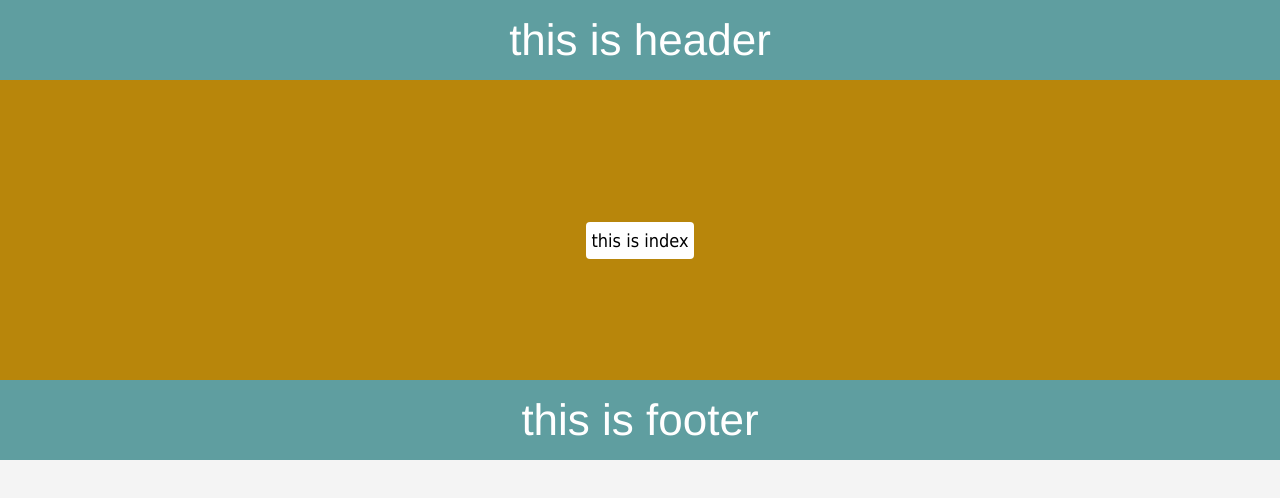
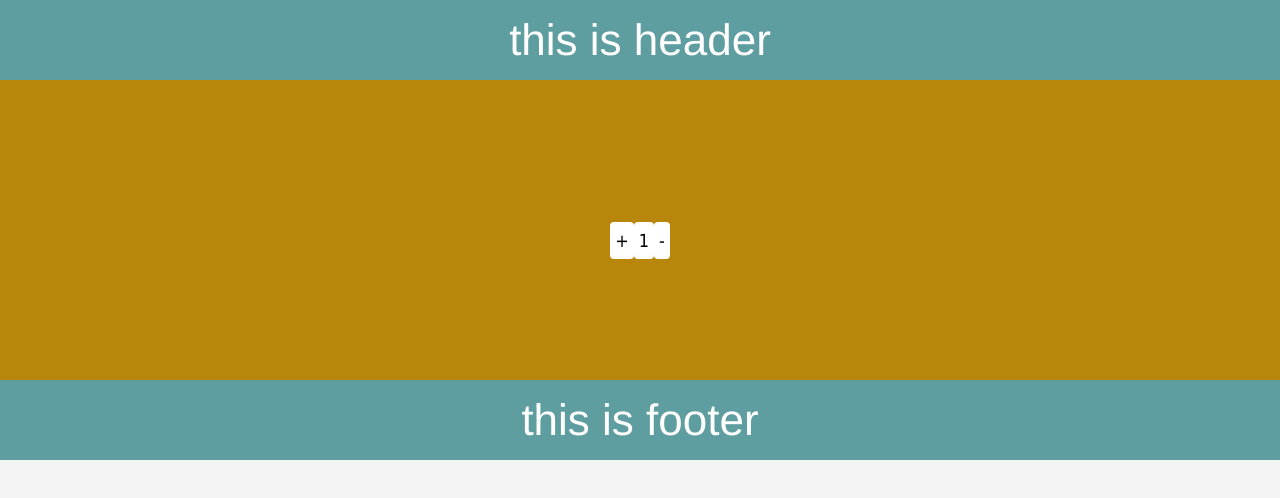
Before and after one commit to LikaiLoveWeb/my-project-vue, a Vue app: page / in a window 1280 px wide. Shown: the top 498 px of the page. Built offline with nearby package versions, Linux system fonts and the light colour scheme.

Commit message:
vuex---部分

```diff
--- a/src/MainRoad/index/index.vue
+++ b/src/MainRoad/index/index.vue
@@ -2,9 +2,10 @@
   <div class="index">
     <header-name myfathermsg="this is my father msg!" v-on:my-event="myEventClick"></header-name>
     <div class="middle_" v-on:click="goPage">
+      <button @click="$store.commit('add')">+</button>
+      <button>{{$store.state.count}}</button>
 
-      <button>{{msg}}</button>
-
+      <button @click="$store.commit('reduce')">-</button>
     </div>
     <footer-name></footer-name>
   </div>
@@ -13,7 +14,7 @@
 <script>
   import HeaderName from '../../components/header';
   import FooterName from '../../components/footer';
-
+  import store from '../../store/index'
   export default {
     name: 'index',
     data () {
@@ -24,7 +25,7 @@
     components:{HeaderName,FooterName},
     methods:{
       goPage:function () {
-        window.location.hash = '/page'
+       // window.location.hash = '/page'
       },
       myEventClick:function (msg) {
        this.msg = msg;
--- a/src/store/index.js
+++ b/src/store/index.js
@@ -5,8 +5,18 @@ import Vue from 'vue'
 import vuex from 'vuex'
 Vue.use(vuex);
 
+const state = {
+  count:1
+};
+const mutations={
+  add(state){
+    state.count+=1;
+  },
+  reduce(state){
+    state.count-=1;
+  }
+};
 export default new vuex.Store({
-  state:{
-    show:false
-  }
+  state,
+  mutations
 })
```
